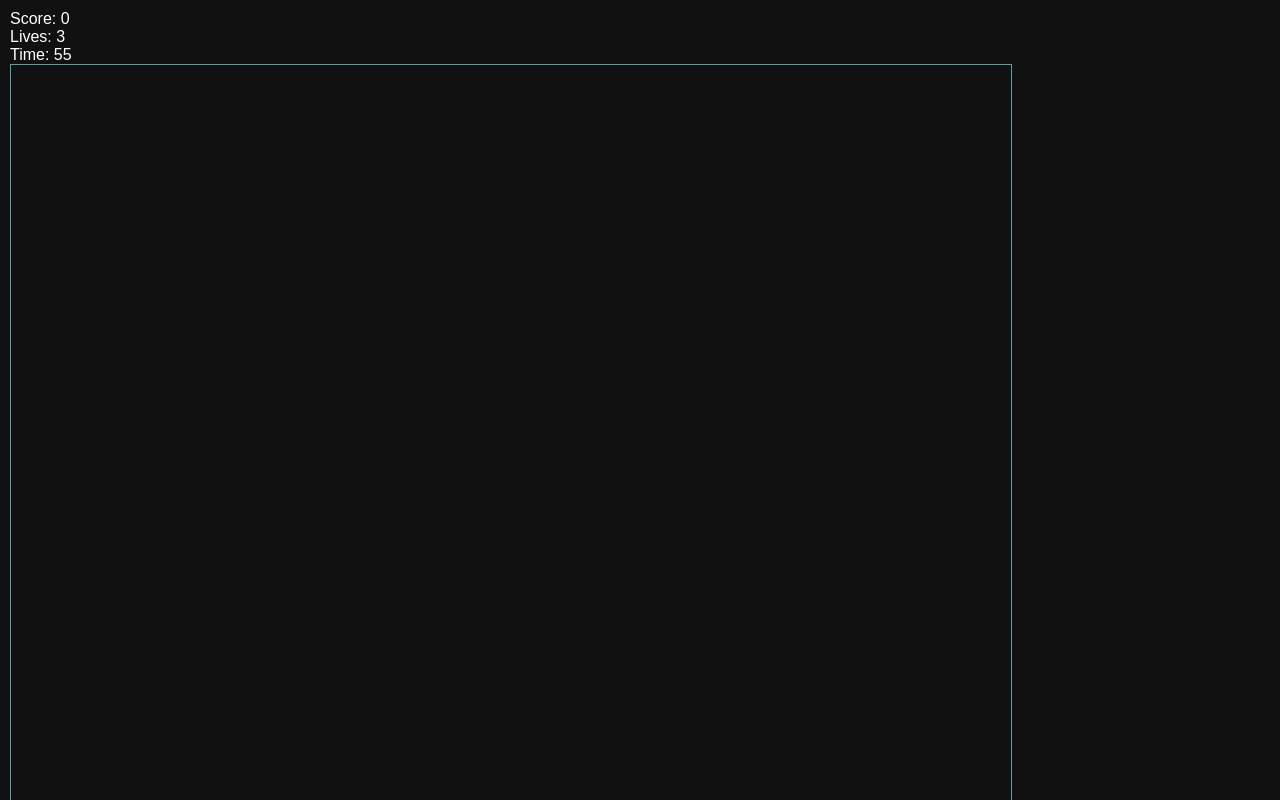
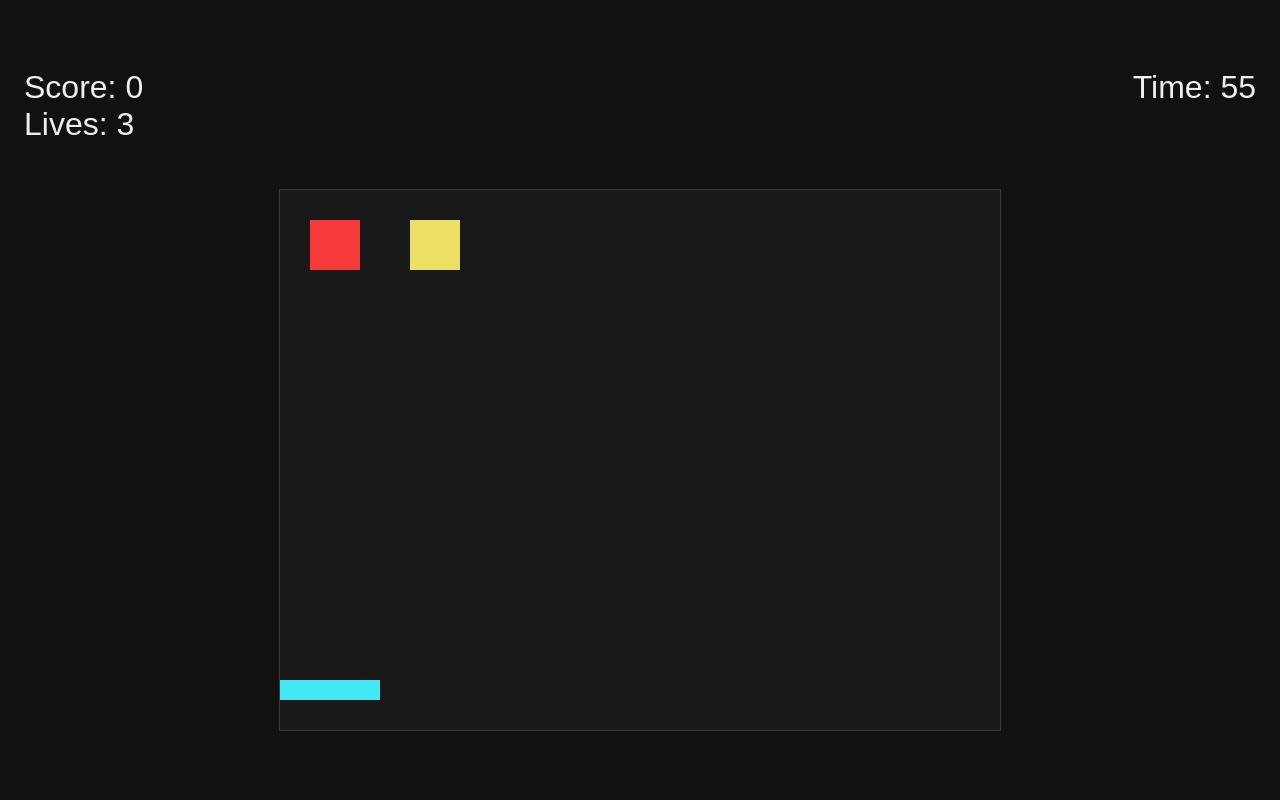
Before and after one commit to julien-dev-29/make-your-game, a plain HTML site: page index.html in a window 1280 px wide. Drawn offline with Linux system fonts and the light colour scheme.

Commit message:
Add bricks init

```diff
--- /dev/null
+++ b/colors.js
@@ -0,0 +1,4 @@
+export const colors = {
+  anger: "#f83b3a",
+  lightMustard: "#ebdf64",
+};
--- a/index.html
+++ b/index.html
@@ -1,5 +1,5 @@
 <!DOCTYPE html>
-<html lang="en">
+<html lang="fr">
 
 <head>
   <meta charset="UTF-8" />
@@ -9,14 +9,19 @@
 
 <body>
   <div id="game">
-    <div id="player" class="entity"></div>
 
     <!-- UI -->
     <div id="ui">
-      <div id="score">Score: 0</div>
-      <div id="lives">Lives: 3</div>
-      <div id="timer">Time: 60</div>
-      <div id="game-board"></div>
+      <div class="ui-left">
+        <div class="">
+          <div id="score">Score: 0</div>
+          <div id="lives">Lives: 3</div>
+        </div>
+        <div id="timer">Time: 60</div>
+      </div>
+      <div id="game-board">
+        <div id="player" class="entity"></div>
+      </div>
     </div>
 
     <!-- Pause Menu -->
@@ -27,7 +32,7 @@
     </div>
   </div>
 
-  <script src="main.js"></script>
+  <script src="main.js" type="module"></script>
 </body>
 
 </html>
--- a/main.js
+++ b/main.js
@@ -1,3 +1,4 @@
+import { colors } from "./colors.js";
 // ==========================
 // STATE
 // ==========================
@@ -10,6 +11,10 @@ const timerEl = document.getElementById("timer");
 const pauseMenu = document.getElementById("pauseMenu");
 const continueBtn = document.getElementById("continueBtn");
 const restartBtn = document.getElementById("restartBtn");
+const gameBoard = document.getElementById("game-board");
+const WIDTH = 720;
+const HEIGHT = 540;
+const PADDLE_WIDTH = 100;
 
 let keys = {};
 
@@ -21,14 +26,39 @@ let animationId = null;
 
 // Game state
 let player = {
-  x: 100,
-  y: 800,
-  speed: 300,
+  x: 0,
+  y: -30,
+  speed: 600,
 };
 
 let score = 0;
 let lives = 3;
 let timeLeft = 60;
+
+let bricks = [
+  {
+    x: 30,
+    y: 30,
+    color: colors.anger,
+  },
+  {
+    x: 130,
+    y: 30,
+    color: colors.lightMustard
+  },
+  {
+    x: 230,
+    y: 30,
+  },
+  {
+    x: 330,
+    y: 30,
+  },
+  {
+    x: 430,
+    y: 30,
+  },
+];
 
 // ==========================
 // INPUT
@@ -63,10 +93,11 @@ function gameLoop(timestamp) {
 // ==========================
 function update(dt) {
   // Movement (smooth)
-  if (keys["ArrowLeft"]) player.x -= player.speed * dt;
-  if (keys["ArrowRight"]) player.x += player.speed * dt;
-  if (keys["ArrowUp"]) player.y -= player.speed * dt;
-  if (keys["ArrowDown"]) player.y += player.speed * dt;
+  if (keys["ArrowLeft"] && player.x > 0) player.x -= player.speed * dt;
+  if (keys["ArrowRight"] && player.x + PADDLE_WIDTH < WIDTH)
+    player.x += player.speed * dt;
+  // if (keys["ArrowUp"]) player.y -= player.speed * dt;
+  // if (keys["ArrowDown"]) player.y += player.speed * dt;
 
   // Timer
   timeLeft -= dt;
@@ -108,12 +139,22 @@ continueBtn.addEventListener("click", togglePause);
 // RESET / RESTART
 // ==========================
 function resetGame() {
-  player.x = 100;
-  player.y = 100;
+  player.x = 0;
+  player.y = 0;
 
   score = 0;
   lives = 3;
   timeLeft = 60;
+}
+
+function initBricks() {
+  bricks.map((brick) => {
+    const $brick = document.createElement("div");
+    $brick.classList.add("brick");
+    $brick.style.backgroundColor = brick.color
+    $brick.style.transform = `translate(${brick.x}px, ${brick.y}px)`;
+    gameBoard.append($brick);
+  });
 }
 
 restartBtn.addEventListener("click", () => {
@@ -134,6 +175,7 @@ function endGame() {
 // START
 // ==========================
 function startGame() {
+  initBricks();
   lastTime = performance.now();
   animationId = requestAnimationFrame(gameLoop);
 }
--- a/style.css
+++ b/style.css
@@ -1,13 +1,27 @@
+:root {
+  --bg: #111111;
+  --bg-2: #191919;
+  --color: #eeeeee;
+  --border: #3A3A3A;
+  --anger: #f83b3a;
+  --light-mustard: #ebdf64;
+  --atomic-green: #62de6d;
+  --fresh-purple: #db55dd;
+  --blue-glow: #5353f1;
+  --italian-turquoise: #42e9f4;
+}
+
 body {
   margin: 0;
-  background: #111;
-  color: white;
+  background: var(--bg);
+  color: var(--color);
   font-family: Arial, sans-serif;
   overflow: hidden;
 }
 
 #game {
   position: relative;
+  display: flex;
   width: 100vw;
   height: 100vh;
   overflow: hidden;
@@ -16,24 +30,45 @@ body {
 /* Player */
 .entity {
   position: absolute;
+  bottom: 0;
+  left: 0;
   width: 100px;
   height: 20px;
-  background: lime;
+  background: var(--italian-turquoise);
   will-change: transform;
+  z-index: 50;
+}
+
+.brick {
+  position: absolute;
+  width: 50px;
+  height: 50px;
 }
 
 /* UI */
 #ui {
-  position: absolute;
-  top: 10px;
-  left: 10px;
-  z-index: 10;
+  padding: 24px;
+  font-size: 2rem;
+  position: relative;
+  width: 100%;
+  display: flex;
+  flex-direction: column;
+  align-items: center;
+  justify-content: space-evenly;
+}
+
+.ui-left {
+  width: 100%;
+  display: flex;
+  justify-content: space-between;
 }
 
 #game-board {
-  height: 800px;
-  width: 1000px;
-  border: 1px solid cadetblue;
+  background-color: var(--bg-2);
+  position: relative;
+  height: 540px;
+  width: 720px;
+  border: 1px solid var(--border);
 }
 
 /* Pause menu */
```
